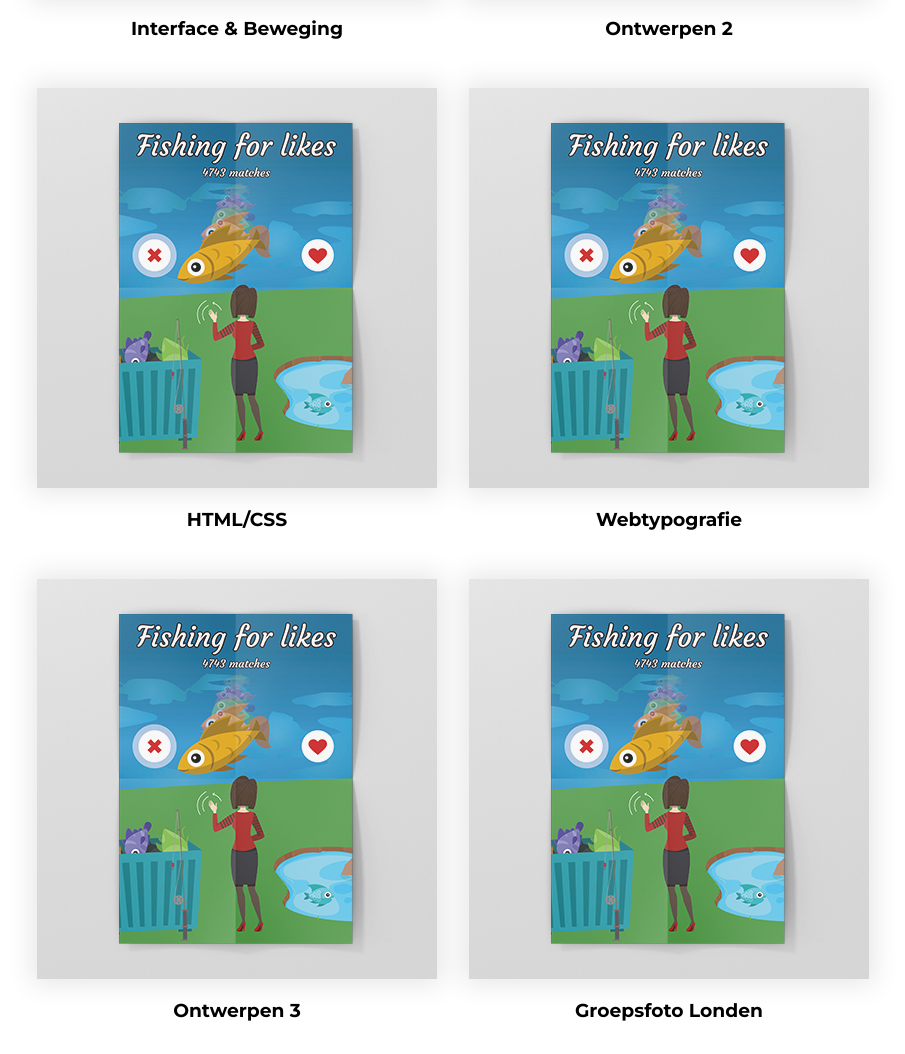
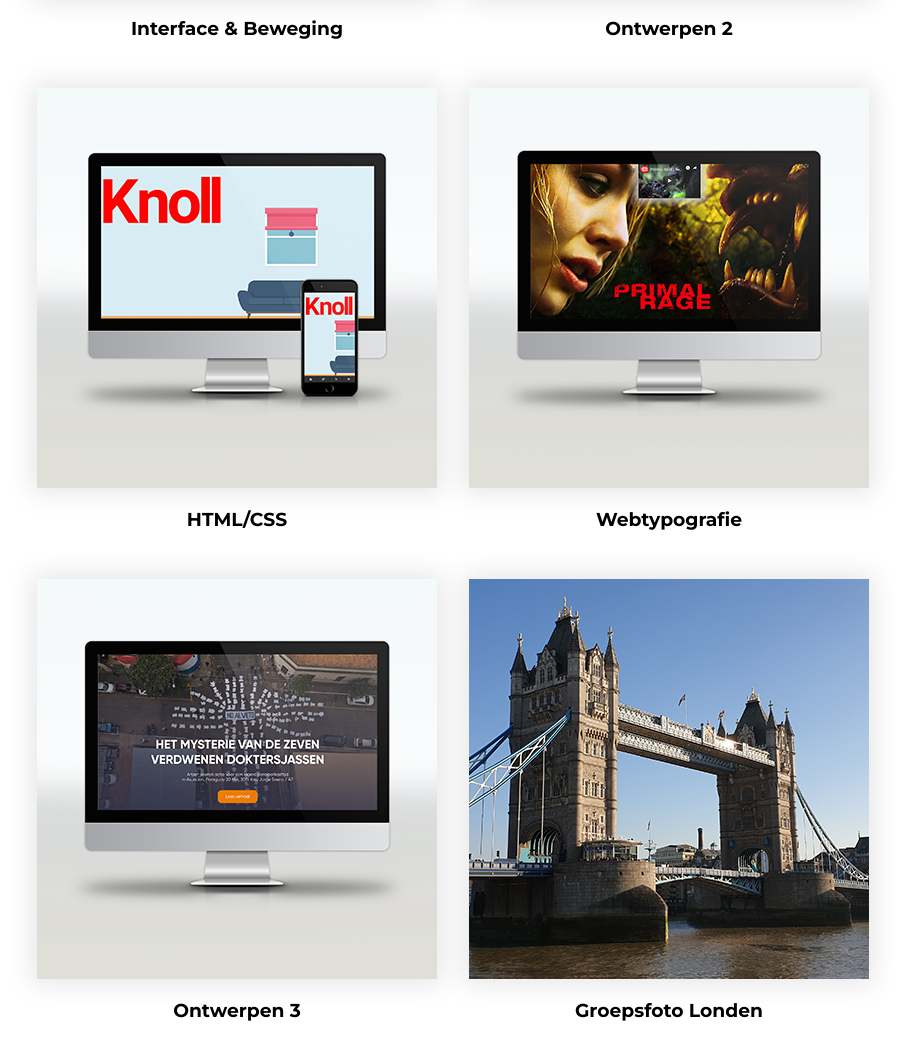
Before and after one commit to jimmykuik/persoonlijke-pagina-minor-vid-18-19, a plain HTML site: page index.html in a window 1280 px wide. Shown: the part 1543-2597 px from the top of the page, without its empty margins (187-1092 px from the left). Drawn offline with Linux system fonts and the light colour scheme.

Commit message:
Homepage done

```diff
--- a/index.html
+++ b/index.html
@@ -44,31 +44,31 @@
            </h3>
        </section>
        <section>
-           <img src="images/home/beeldtaal.jpg" alt="Ontwerpen 2">
+           <img src="images/home/ontwerpen2.jpg" alt="Ontwerpen 2">
            <h3>
                Ontwerpen 2
            </h3>
        </section>
        <section>
-           <img src="images/home/beeldtaal.jpg" alt="HTML/CSS">
+           <img src="images/home/html_css.jpg" alt="HTML/CSS">
            <h3>
                HTML/CSS
            </h3>
        </section>
        <section>
-           <img src="images/home/beeldtaal.jpg" alt="Webtypografie">
+           <img src="images/home/webtypografie.jpg" alt="Webtypografie">
            <h3>
                Webtypografie
            </h3>
        </section>
        <section>
-           <img src="images/home/beeldtaal.jpg" alt="Ontwerpen 3">
+           <img src="images/home/ontwerpen3.jpg" alt="Ontwerpen 3">
            <h3>
                Ontwerpen 3
            </h3>
        </section>
        <section>
-           <img src="images/home/beeldtaal.jpg" alt="Groepsfoto Londen">
+           <img src="images/home/londen.jpg" alt="Groepsfoto Londen">
            <h3>
                Groepsfoto Londen
            </h3>
```
Also changed, not shown: images/home/html_css.jpg (added), images/home/londen.jpg (added), images/home/ontwerpen2.jpg (added), images/home/ontwerpen3.jpg (added), images/home/webtypografie.jpg (added).
